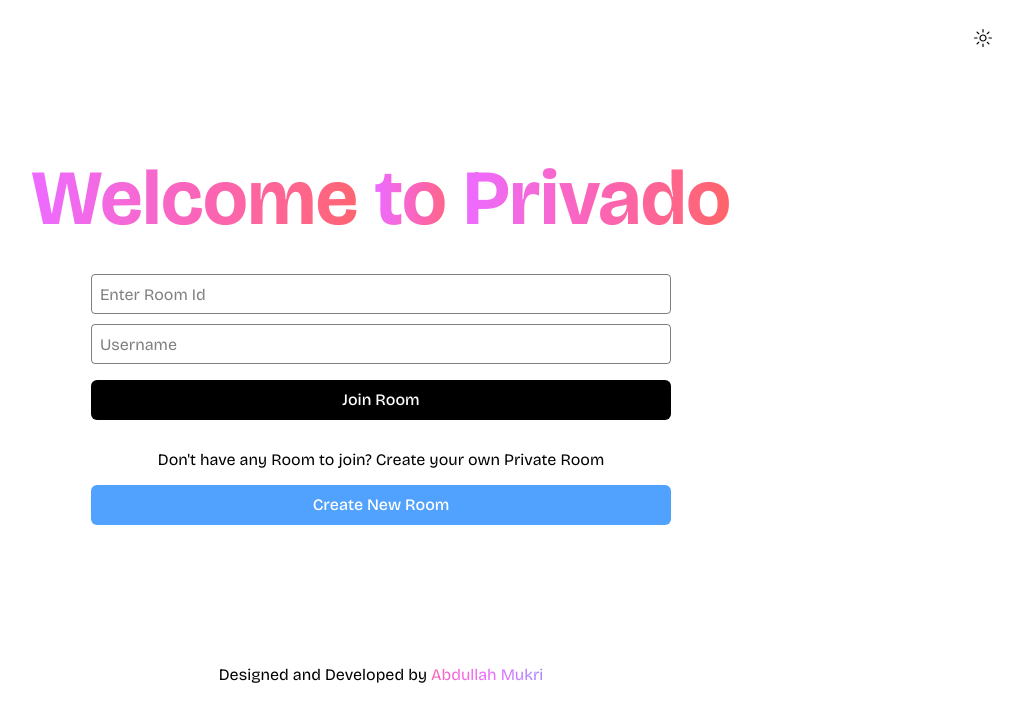
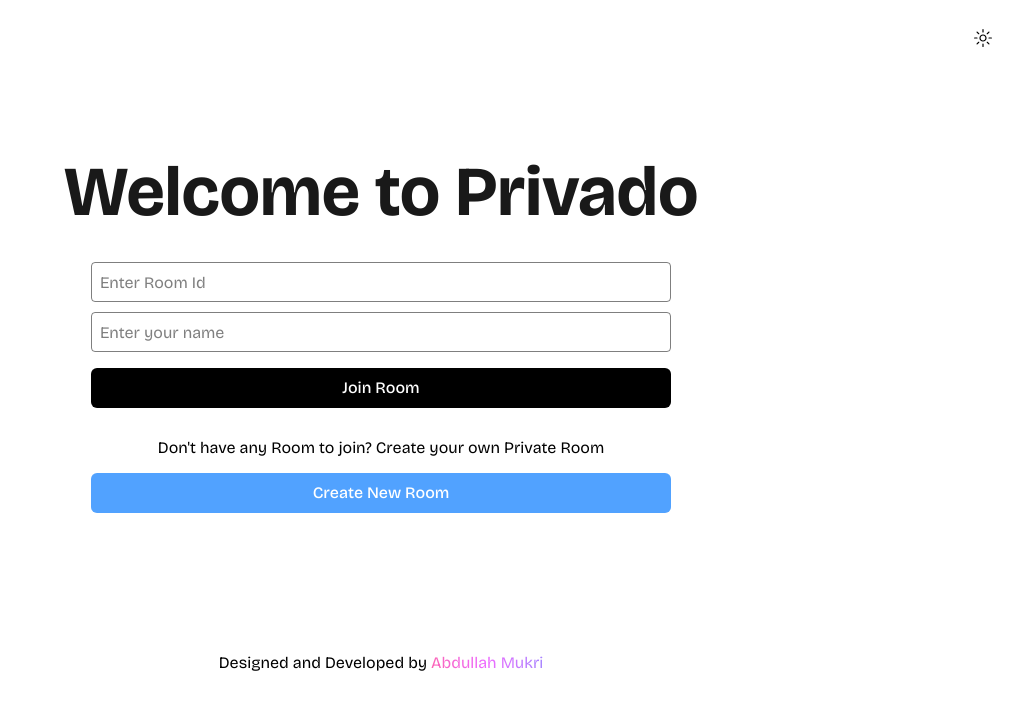
Before and after one commit to abhub23/Web-Socket-Server-Sets, a Next.js app in the folder next-socket-client/: page / in a window 1280 px wide. Shown: the top 722 px of the page, without its empty margins (259-1279 px from the left). Built offline with nearby package versions, Linux system fonts and the light colour scheme; no server answers.

Commit message:
refactor: changed back to black-white theming

```diff
--- a/next-socket-client/app/page.tsx
+++ b/next-socket-client/app/page.tsx
@@ -45,7 +45,7 @@ export default function Home() {
       toast.error('Enter Room Id');
       return;
     } else if (username.trim() == '') {
-      toast.error('Enter username');
+      toast.error('Enter your name');
       return;
     } else {
       socket.emit('private-chat', roomId, username);
@@ -95,7 +95,7 @@ export default function Home() {
             <input
               className="mx-auto mt-[8px] h-[40px] w-[320px] rounded-[4px] border-1 border-black/50 p-2 text-[15px] outline-none lg:mt-[10px] lg:h-[40px] lg:w-[580px] lg:rounded-[4px] lg:border-1 lg:text-[16px] dark:border-white/50"
               type="text"
-              placeholder="Username"
+              placeholder="Enter your name"
               maxLength={20}
               value={username}
               onChange={(e: React.ChangeEvent<HTMLInputElement>) =>
--- a/next-socket-client/components/AnimatedText.tsx
+++ b/next-socket-client/components/AnimatedText.tsx
@@ -33,13 +33,13 @@ const AnimatedText: FC<AnimateType> = ({ text }) => {
   return (
     <h1
       ref={scope}
-      className="pt-5 text-center text-[33px] font-bold lg:text-[78px]"
+      className="pt-5 text-center text-[33px] font-bold lg:text-[70px]"
     >
       {text.split(' ').map((word, idx) => (
         <motion.span
           initial={{ opacity: 0, y: 10, filter: 'blur(30px)' }}
           key={idx}
-          className="bg-gradient-to-r from-fuchsia-400 via-pink-400 to-red-400 bg-clip-text text-transparent"
+          className="text-black/90 dark:text-white/90"
         >
           {word + ' '}
         </motion.span>
```
